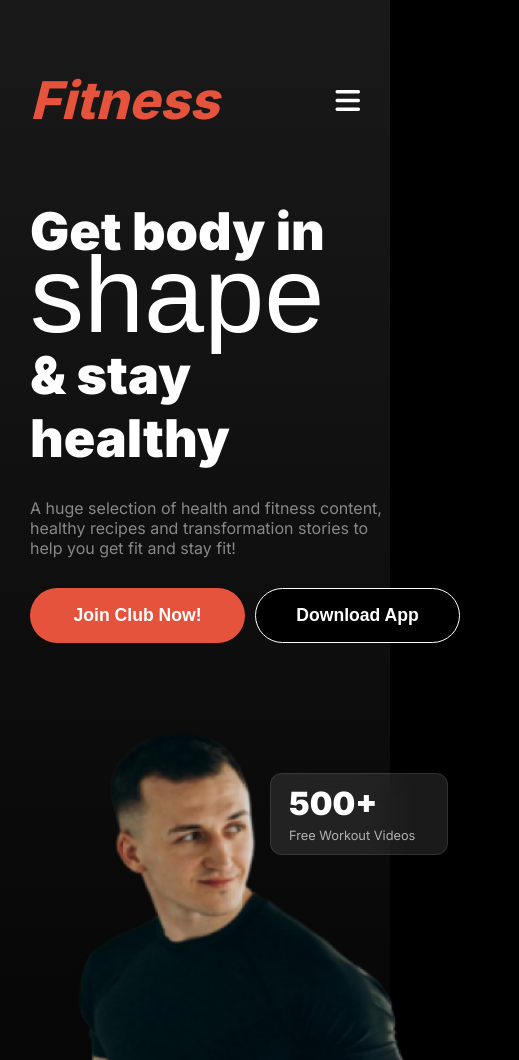
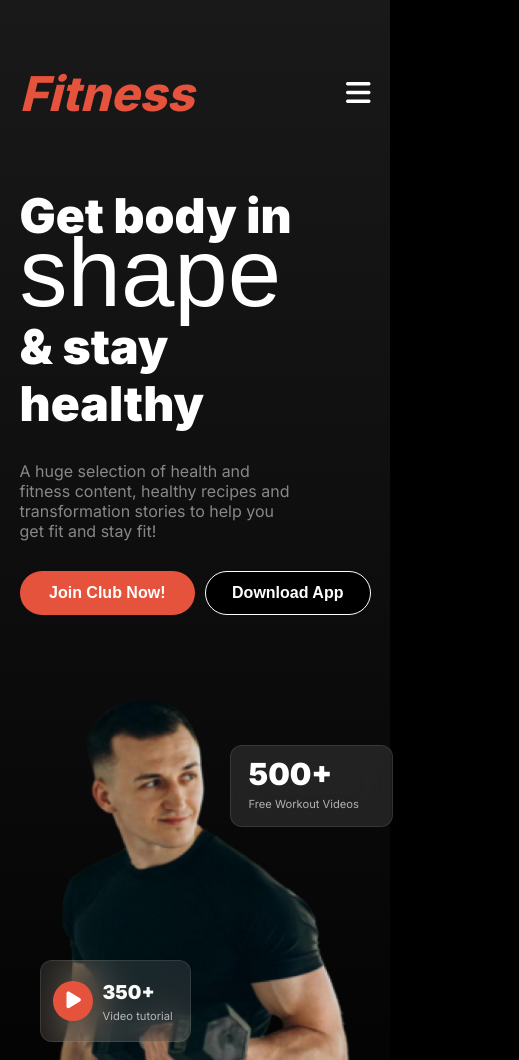
Before and after one commit to Ridoy5315/fitness-website, a plain HTML site: page index.html in a window 390 px wide. Shown: the top 1060 px of the page, 519 px wide, since content can reach past the window. Drawn offline with Linux system fonts and the light colour scheme; a web font is replaced by a local one.

Commit message:
Some of responsive design problems have been resolved

```diff
--- a/index.html
+++ b/index.html
@@ -297,7 +297,7 @@
                          <h5 class="fitness-content-title">Functional Training Areas</h5>
                          <img src="./images/fitness/Functional Training Areas.jpeg" alt="">
                          <div class="fitness-content-description">
-                              <p class="font-style">Spaces with equipment like kettlebells, medicine balls, TRX systems,
+                              <p class="font-style">Spaces with equipment like medicine balls, TRX systems,
                                    battle ropes, and other tools for functional and dynamic workouts. </p>
                               <button>Read More</button>
                          </div>
--- a/styles/style.css
+++ b/styles/style.css
@@ -4,7 +4,7 @@
 body {
      background: rgb(0, 0, 0);
      font-family: "Inter", sans-serif;
-     margin: 0;
+ margin: 0;
      padding: 0;
 }
 
@@ -506,7 +506,9 @@ select {
      font-size: 1rem;
      font-weight: 400;
 }
-
+select{
+     border-right: 16px solid transparent;
+}
 /* Our facilities styles */
 .facilities-section {
      margin-top: 100px;
@@ -757,7 +759,10 @@ footer hr {
      .h3-title {
           font-size: 2.2rem;
      }
-
+     .button-style {
+          font-size: 1rem;
+          padding: 12px 20px;
+     }
      /* header responsive styles */
      header {
           background: linear-gradient(180.00deg, rgb(25, 25, 25), rgba(119, 119, 119, 0) 100%);
@@ -765,8 +770,6 @@ footer hr {
 
      .header-side {
           max-width: 90%;
-          padding: 0px 30px;
-
      }
 
      .navigation ul {
@@ -797,15 +800,15 @@ footer hr {
      .banner-title-part1,
      .banner-title-part2,
      .banner-title-part3 {
-          font-size: 3.25rem;
+          font-size: 3rem;
      }
 
      .banner-title-shape {
-          font-size: 6.75rem;
+          font-size: 6rem;
      }
 
      .banner-image img {
-          width: 420px;
+          width: 100%;
      }
 
      .banner-image {
@@ -814,12 +817,33 @@ footer hr {
 
      .banner-card-two {
           top: 70px;
-          left: 240px;
+          left: 210px;
      }
 
      .banner-card-one-container {
-          top: 360px;
+          top: 285px;
           left: 20px;
+     }
+     .banner-card-two,
+     .banner-card-one-container {
+          font-size: 0.7rem;
+          font-weight: 400;
+          width: 125px;
+     }
+     .banner-card-one-design {
+          width: 40px;
+          height: 40px;
+     }
+
+     .banner-card-one-350 {
+          font-size: 1.2rem;
+     }
+
+     .banner-card-two-500 {
+          font-size: 1.9rem;
+     }
+     .banner-card-one-design i{
+          font-size: 1.2rem;
      }
      .banner-card-one-design i{
           display: block;
@@ -827,7 +851,7 @@ footer hr {
      .banner-button{
           display: grid;
           grid-template-columns: 1fr 1fr;
-          padding-right: 0px;
+          max-width: 100%;
      }
      /* main responsive styles */
      /* change you habits styles */
@@ -904,7 +928,7 @@ footer hr {
 
      .training-content-4-title,
      .training-content-5-title {
-          top: 140px;
+          top: 120px;
           left: 20px;
      }
 
@@ -915,26 +939,37 @@ footer hr {
      }
 
      .calculator-content {
-          grid-template-columns: 1.1fr;
-          padding: 0 30px;
-
+          grid-template-columns: 1fr;
+          gap: 10px;
      }
      th,
      td {
-          padding: 20px;
+          padding: 14px;
      }
 
      th {
-          font-size: 1.3rem;
+          font-size: 1.1rem;
      }
 
      td {
-          font-size: 1.1rem;
+          font-size: 1rem;
      }
      .form-btn {
           width: 60%;
      }
-     /* facilities section styles */
+     .form-first-part {
+          display: grid;
+          grid-template-columns: repeat(2, 1fr);
+          gap: 10px;
+     }
+     .form-row-3{
+          margin-top: 10px;
+     }
+     input,
+     select {
+          padding: 10px;
+          padding-right: 0px;
+     }
      .facilities-section{
           max-width: 90%;
           margin-top: 50px;
@@ -1001,4 +1036,25 @@ footer hr {
           max-width: 100%;
           margin: 50px auto 25px;
      }
+     .banner-card-two,
+     .banner-card-one-container {
+     font-size: 0.7rem;
+     font-weight: 400;
+     width: 125px;
+     }
+     .banner-card-one-design {
+     width: 40px;
+     height: 40px;
+     }
+
+     .banner-card-one-350 {
+     font-size: 1.2rem;
+     }
+
+     .banner-card-two-500 {
+     font-size: 1.9rem;
+     }
+     .banner-card-one-design i{
+      font-size: 1.2rem;
+     }
 }
```
